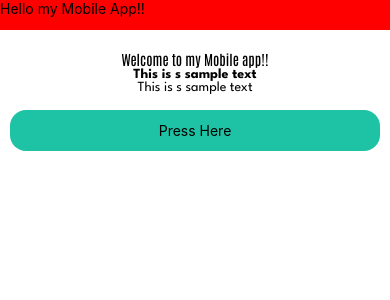
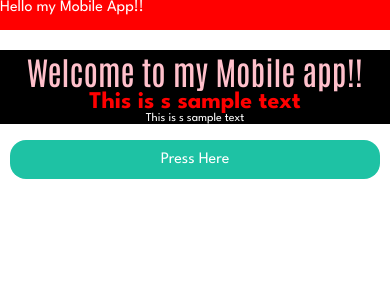
Before and after one commit to mostafizur99/mobile-app-starter, a React Native app: screen / in a window 390 px wide. Shown: the top 300 px of the page. Built offline with nearby package versions, Linux system fonts and the light colour scheme.

Commit message:
feat: font preset added

```diff
--- a/App.js
+++ b/App.js
@@ -1,9 +1,10 @@
 import { StatusBar } from 'expo-status-bar';
-import { SafeAreaView, ScrollView, StyleSheet, Text, TouchableOpacity, View } from 'react-native';
+import { SafeAreaView, ScrollView, StyleSheet, TouchableOpacity, View } from 'react-native';
 import { colors } from './src/theme/colors';
 import { spacing } from './src/theme/spacing';
 import { useFonts } from 'expo-font';
 import { typography } from './src/theme/typography';
+import Text from './src/components/text/text';
 
 export default function App() {
   const [fontsLoaded] = useFonts({
@@ -22,10 +23,10 @@ export default function App() {
         <View style={{ height: 30, backgroundColor: "red", }}>
           <Text>Hello my Mobile App!!</Text>
         </View>
-        <View style={{ alignItems: 'center', justifyContent: 'center', marginTop: spacing[6] }}>
-          <Text style={{ fontFamily: typography.bold }}>Welcome to my Mobile app!!</Text>
-          <Text style={{ fontFamily: typography.primaryBold }}>This is s sample text</Text>
-          <Text style={{ fontFamily: typography.primary }}>This is s sample text</Text>
+        <View style={{ alignItems: 'center', justifyContent: 'center', marginTop: spacing[6], backgroundColor: 'black' }}>
+          <Text preset='h1' style={{ color: 'pink' }}>Welcome to my Mobile app!!</Text>
+          <Text preset='h3' style={{ color: 'red' }}>This is s sample text</Text>
+          <Text preset='small'>This is s sample text</Text>
         </View>
         <TouchableOpacity style={styles.button}
           onPress={() => {
--- /dev/null
+++ b/src/components/text/text.js
@@ -0,0 +1,11 @@
+import React from 'react'
+import { Text as RNText, StyleSheet } from 'react-native'
+import { presets } from './text.preset'
+
+export default function Text({ children, preset = "default", style }) {
+    const textStyle = StyleSheet.compose(presets[preset], style)
+
+    return (
+        <RNText style={textStyle}>{children}</RNText>
+    )
+}
--- /dev/null
+++ b/src/components/text/text.preset.js
@@ -0,0 +1,44 @@
+import { colors } from "../../theme/colors"
+import { typography } from "../../theme/typography"
+
+const BASE = {
+    fontFamily: typography.primary,
+    fontSize: 16,
+    color: colors.white,
+}
+
+const BASE_BOLD = {
+    fontFamily: typography.primaryBold,
+    fontSize: 16,
+    color: colors.white,
+}
+
+const BOLD = {
+    fontFamily: typography.bold,
+    color: colors.white,
+}
+
+export const presets = {
+    default: BASE,
+    bold: BOLD,
+    h1: {
+        ...BOLD,
+        fontSize: 32,
+    },
+    h2: {
+        ...BOLD,
+        fontSize: 28,
+    },
+    h3: {
+        ...BASE_BOLD,
+        fontSize: 24,
+    },
+    h4: {
+        ...BASE_BOLD,
+        fontSize: 14,
+    },
+    small: {
+        ...BASE,
+        fontSize: 12,
+    }
+}
```
